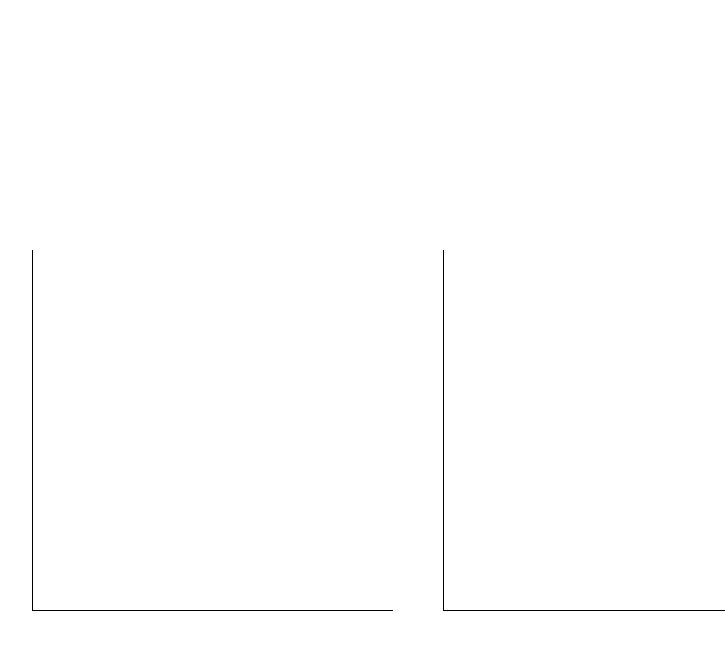
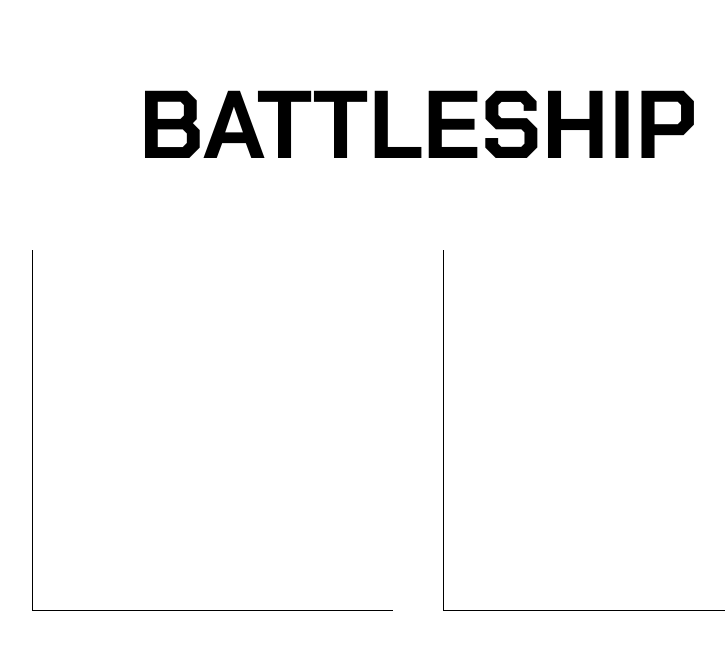
Before and after one commit to sdirienzo/battleship, a website built with webpack: page dist/index.html in a window 1280 px wide. Shown: the whole page, without its empty margins (222-947 px from the left). Built offline with nearby package versions, Linux system fonts and the light colour scheme; what pubsub-js would draw is missing.

Commit message:
Add game title and font

```diff
--- a/package.json
+++ b/package.json
@@ -33,6 +33,7 @@
     "jest": "^27.4.7",
     "prettier": "2.5.1",
     "style-loader": "^3.3.1",
+    "url-loader": "^4.1.1",
     "webpack": "^5.65.0",
     "webpack-cli": "^4.9.1"
   },
--- a/src/styles/style.css
+++ b/src/styles/style.css
@@ -1,3 +1,9 @@
+@font-face {
+  font-family: 'Chakra Petch';
+  src:
+    url('../assets/fonts/ChakraPetch-Bold.ttf');
+}
+
 :root {
   --board-rows: 0;
   --board-columns: 0;
@@ -19,7 +25,11 @@ body {
 }
 
 #header-section {
-
+  display: flex;
+  justify-content: center;
+  align-items: center;
+  font-size: 48px;
+  font-family: 'Chakra Petch', sans-serif;
 }
 
 #main-section {
--- a/src/views/game-view.js
+++ b/src/views/game-view.js
@@ -21,6 +21,11 @@ class GameView {
 
         this.titleSecion = this.createElement('div');
         this.titleSecion.id = 'header-section';
+
+        let title = this.createElement('h1');
+        title.innerText = 'BATTLESHIP';
+
+        this.titleSecion.append(title);
 
         this.mainSection = this.createElement('div');
         this.mainSection.id = 'main-section';
--- a/webpack.config.js
+++ b/webpack.config.js
@@ -13,6 +13,10 @@ module.exports = {
                 test: /\.css$/i,
                 use: ['style-loader', 'css-loader'],
             },
+            {
+                test: /\.(woff|woff2)$/,
+                loader: 'url-loader'
+            }
         ],
     },
 };
```
Also changed, not shown: src/assets/fonts/ChakraPetch-Bold.ttf (added), src/assets/fonts/ChakraPetch-BoldItalic.ttf (added), src/assets/fonts/ChakraPetch-Italic.ttf (added), src/assets/fonts/ChakraPetch-Light.ttf (added), src/assets/fonts/ChakraPetch-LightItalic.ttf (added), src/assets/fonts/ChakraPetch-Medium.ttf (added), src/assets/fonts/ChakraPetch-MediumItalic.ttf (added), src/assets/fonts/ChakraPetch-Regular.ttf (added), src/assets/fonts/ChakraPetch-SemiBold.ttf (added), src/assets/fonts/ChakraPetch-SemiBoldItalic.ttf (added), 2 other files.
